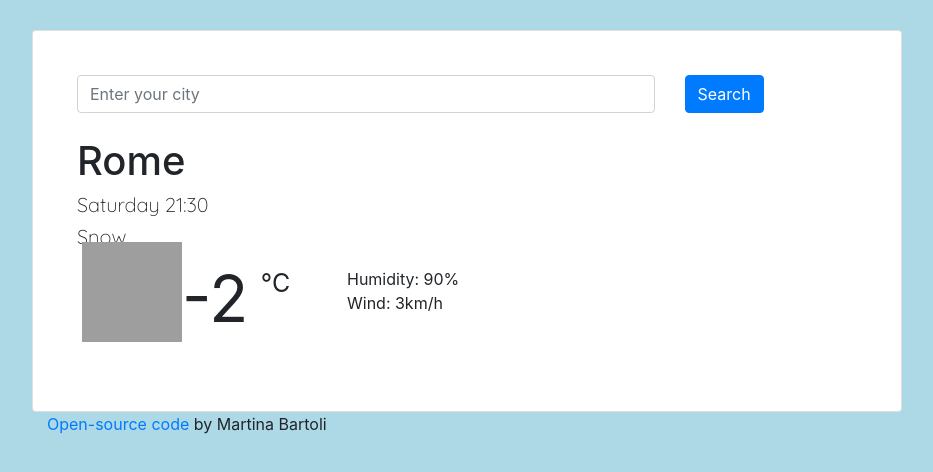
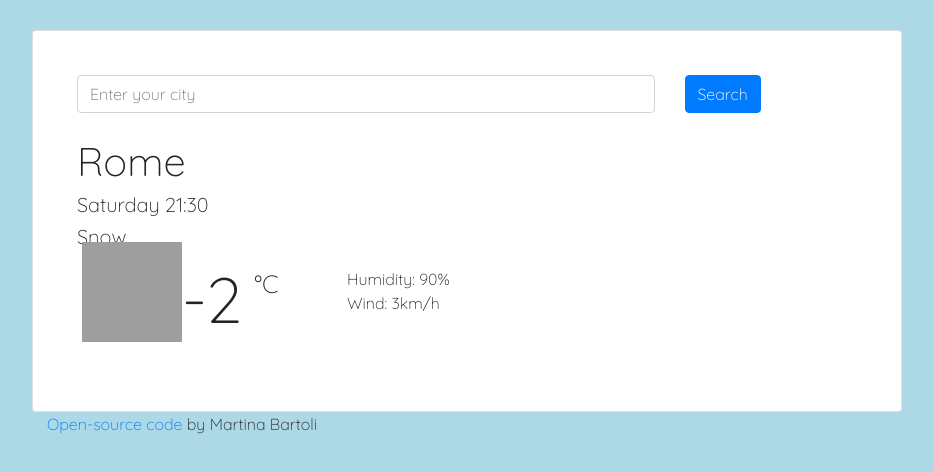
Before and after one commit to mbartoli87/my-awsome-project, a website: page index.html in a window 1280 px wide. Shown: the whole page, without its empty margins (173-1106 px from the left). Drawn offline with nearby package versions, Linux system fonts and the light colour scheme; no server answers; grey boxes are pictures that could not be loaded.

Commit message:
Updated CSS file

```diff
--- a/style.css
+++ b/style.css
@@ -79,7 +79,9 @@ img.current-img {
 .temperature-min {
   opacity: 0.4;
 }
-
 h5 {
   font-family: 'Quicksand', sans-serif;
 }
+.container {
+  font-family: 'Quicksand', sans-serif;
+}
```
